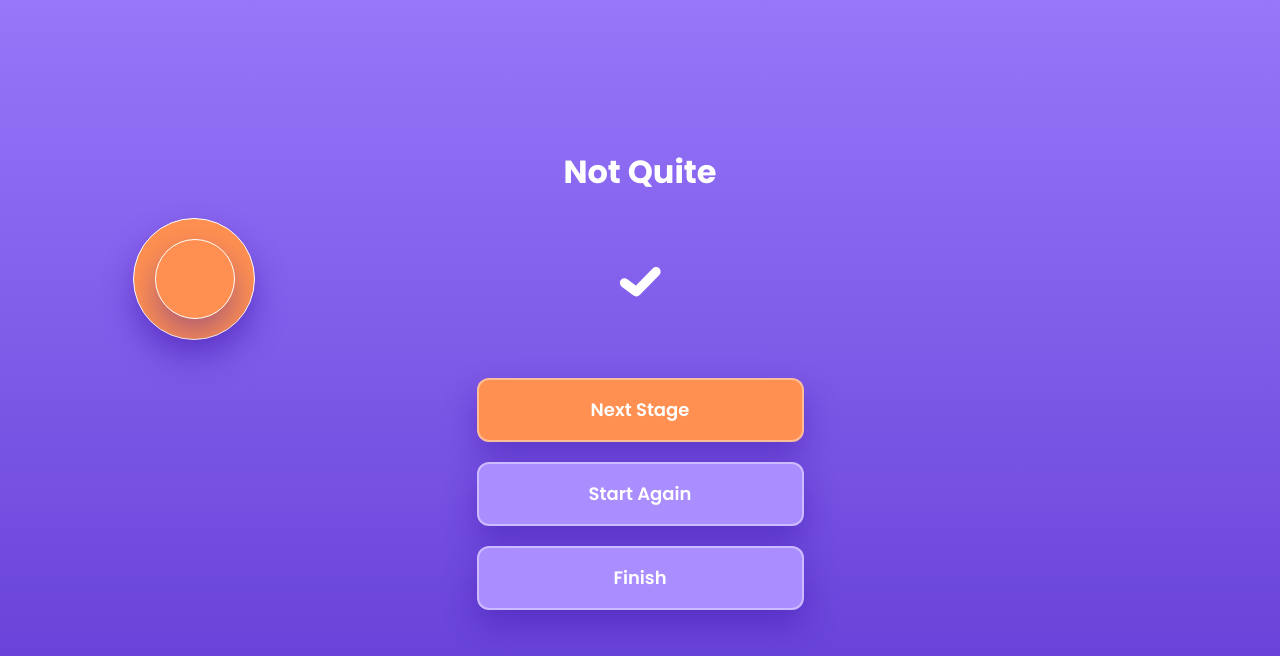
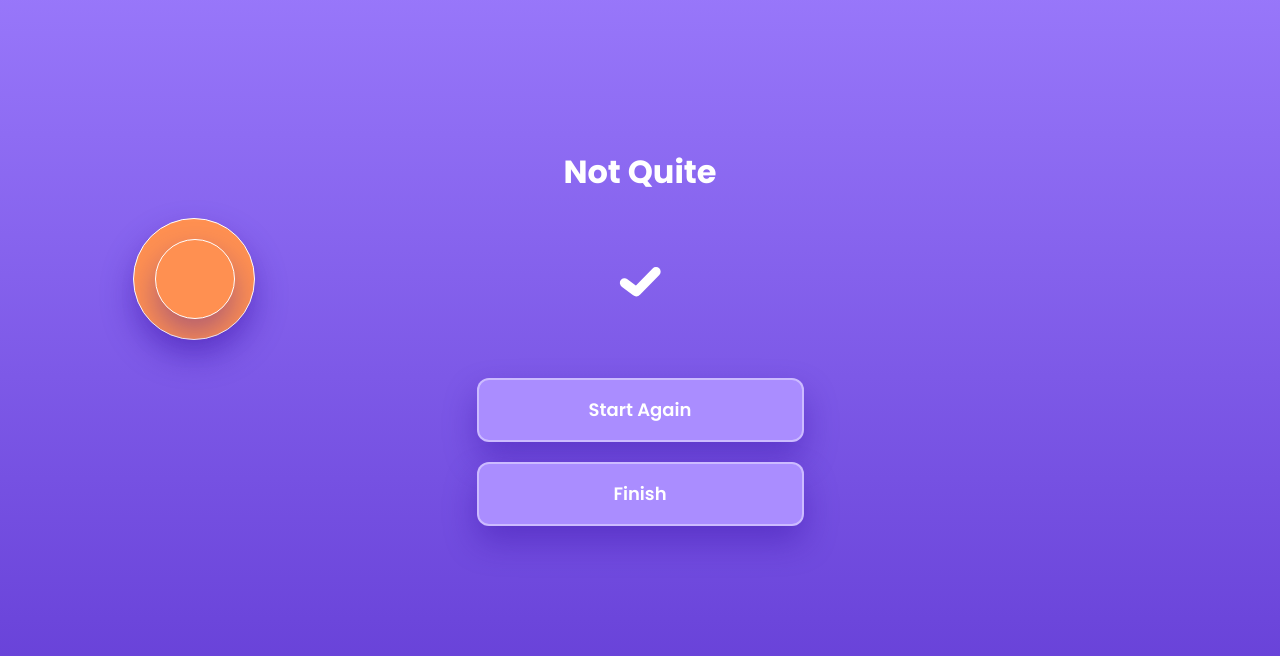
Before and after one commit to sadiatasneemkhan/Quiz-App-SENG513-A2, a website: page UI/page3.html in a window 1280 px wide. Shown: the part 108-764 px from the top of the page. Drawn offline with Linux system fonts and the light colour scheme; no server answers.

Commit message:
Removed Next Stage button

```diff
--- a/UI/page3.html
+++ b/UI/page3.html
@@ -25,7 +25,6 @@
             </div>
 
             <div class="buttons-container_finalpage">
-                <button id="next-question" class="btn">Next Stage</button>
                 <button id="quit-quiz" class="btn btn-secondary" onclick="window.location.href='page1.html'">Start Again</button>
                 <button id="finish-quiz" class="btn btn-secondary" onclick="window.location.href='page4.html'">Finish</button>
 
```
